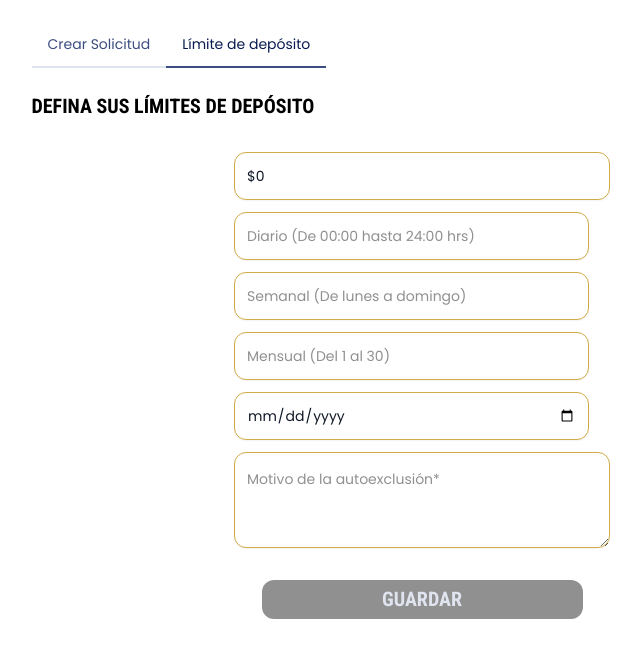
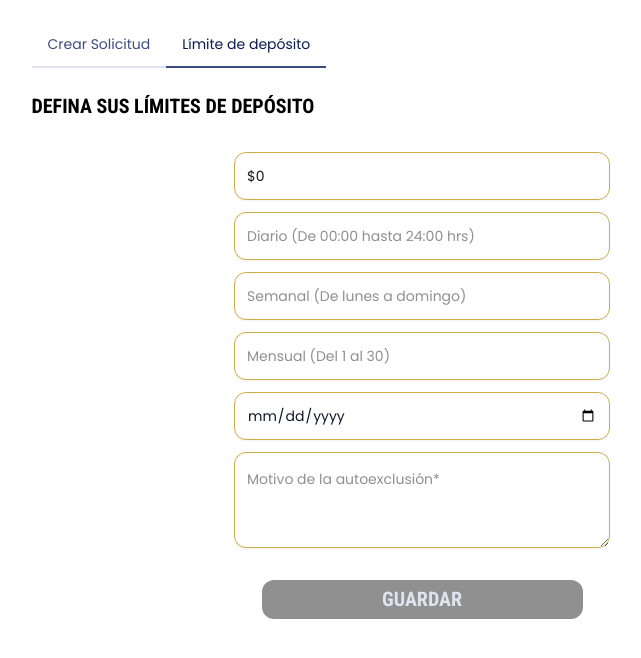
Before and after one commit to DanielPenalozaB/prueba-promarketing, a Next.js app: page / in a window 1280 px wide. Both pictures are taken after a click on the button "Límite de depósito". Shown: the top 658 px of the page, without its empty margins (218-859 px from the left). Built offline with nearby package versions, Linux system fonts and the light colour scheme; no server answers.

Commit message:
feat: :lipstick: Fix some styling

```diff
--- a/src/components/ui/Input.tsx
+++ b/src/components/ui/Input.tsx
@@ -9,7 +9,7 @@ export default function Input(
 	return (
 		<input
 			{...props}
-			className="block h-12 w-full max-w-[355px] rounded-xl border border-secondary-500 px-3 py-3.5 text-xs text-gray-900 shadow-sm outline-none placeholder:text-neutral-200 focus:border-accent-900 sm:text-sm sm:leading-6"
+			className="block h-12 w-full rounded-xl border border-secondary-500 px-3 py-3.5 text-xs text-gray-900 shadow-sm outline-none placeholder:text-neutral-200 focus:border-accent-900 sm:text-sm sm:leading-6"
 		/>
 	);
 }
```
Also changed, not shown: 1 other file (tests, documents, lock files or other folders).
